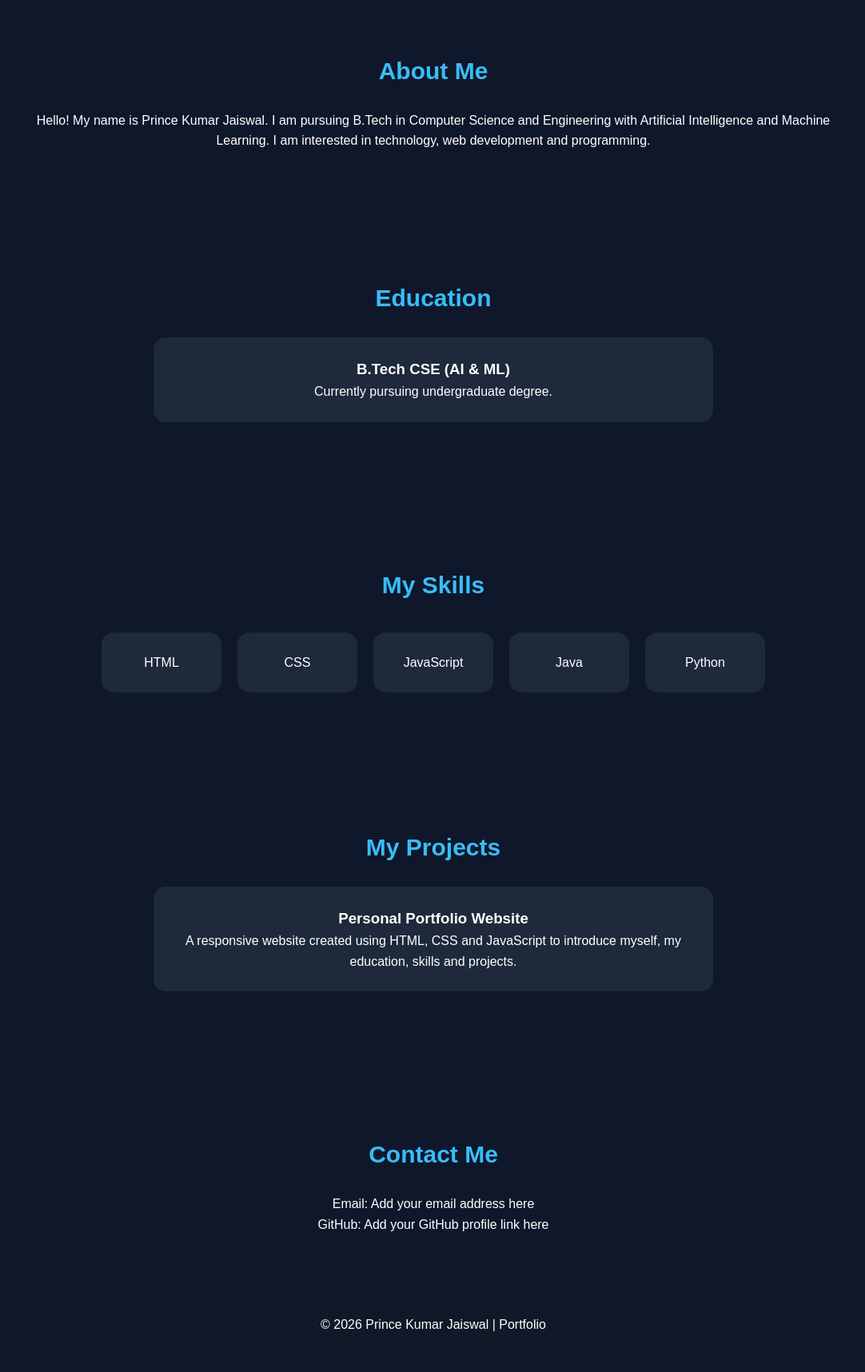
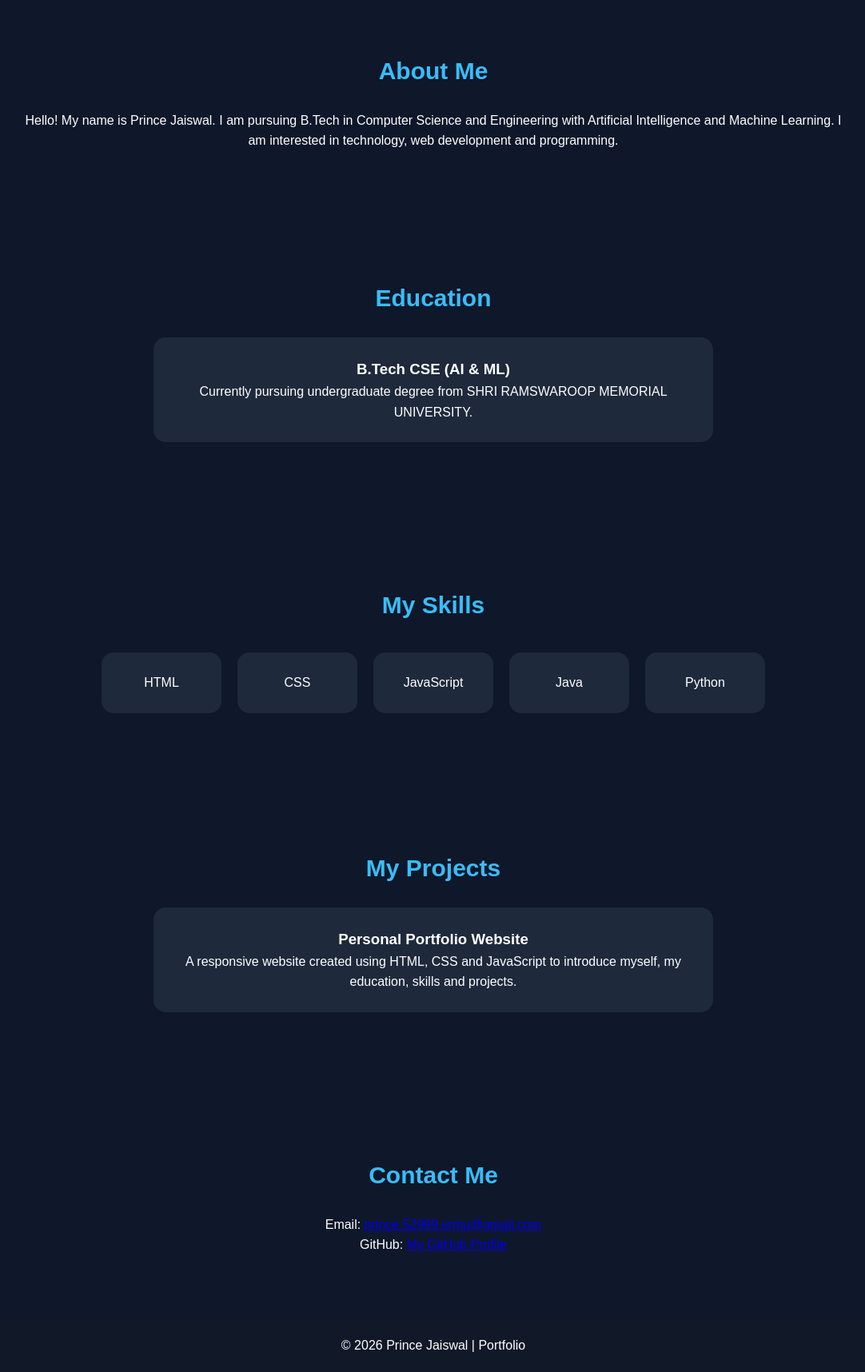
Before and after one commit to princejaiswal2809/my-portfolio, a plain HTML site: page index.html in a window 1280 px wide. Shown: the part 820-2536 px from the top of the page at 80% size, without its empty margins (98-1180 px from the left). Before the commit the page ends 2510 px from the top, so only its background shows below. Drawn offline with Linux system fonts and the light colour scheme.

Commit message:
Update index.html

```diff
--- a/index.html
+++ b/index.html
@@ -3,14 +3,14 @@
 <head>
     <meta charset="UTF-8">
     <meta name="viewport" content="width=device-width, initial-scale=1.0">
-    <title>Prince Kumar Jaiswal | Portfolio</title>
+    <title>Prince Jaiswal | Portfolio</title>
     <link rel="stylesheet" href="style.css">
 </head>
 <body>
 
     <header>
         <nav>
-            <h2 class="logo">Prince.</h2>
+            <h2 class="logo">CODE • CREATE • INNOVATE</h2>
 
             <ul>
                 <li><a href="#home">Home</a></li>
@@ -27,7 +27,7 @@
 
     <section id="home" class="home">
         <div class="home-content">
-            <h1>Hello, I'm <span>Prince Kumar Jaiswal</span></h1>
+            <h1>Hello, I'm <span>Prince Jaiswal</span></h1>
             <h2>B.Tech CSE (AI & ML) Student</h2>
             <p>
                 I am a student passionate about technology,
@@ -40,7 +40,7 @@
     <section id="about">
         <h2>About Me</h2>
         <p>
-            Hello! My name is Prince Kumar Jaiswal.
+            Hello! My name is Prince Jaiswal.
             I am pursuing B.Tech in Computer Science
             and Engineering with Artificial Intelligence
             and Machine Learning.
@@ -54,7 +54,7 @@
 
         <div class="card">
             <h3>B.Tech CSE (AI & ML)</h3>
-            <p>Currently pursuing undergraduate degree.</p>
+            <p>Currently pursuing undergraduate degree from SHRI RAMSWAROOP MEMORIAL UNIVERSITY.</p>
         </div>
     </section>
 
@@ -85,12 +85,12 @@
 
     <section id="contact">
         <h2>Contact Me</h2>
-        <p>Email: Add your email address here</p>
-        <p>GitHub: Add your GitHub profile link here</p>
+        <p>Email: <a href="mailto:prince.52999.srmu@gmail.com">prince.52999.srmu@gmail.com</a></p>
+        <p>GitHub: <a href="https://github.com/princejaiswal2809" target="_blank">My GitHub Profile</a></p>
     </section>
 
     <footer>
-        <p>© 2026 Prince Kumar Jaiswal | Portfolio</p>
+        <p>© 2026 Prince Jaiswal | Portfolio</p>
     </footer>
 
     <script src="script.js"></script>
```
